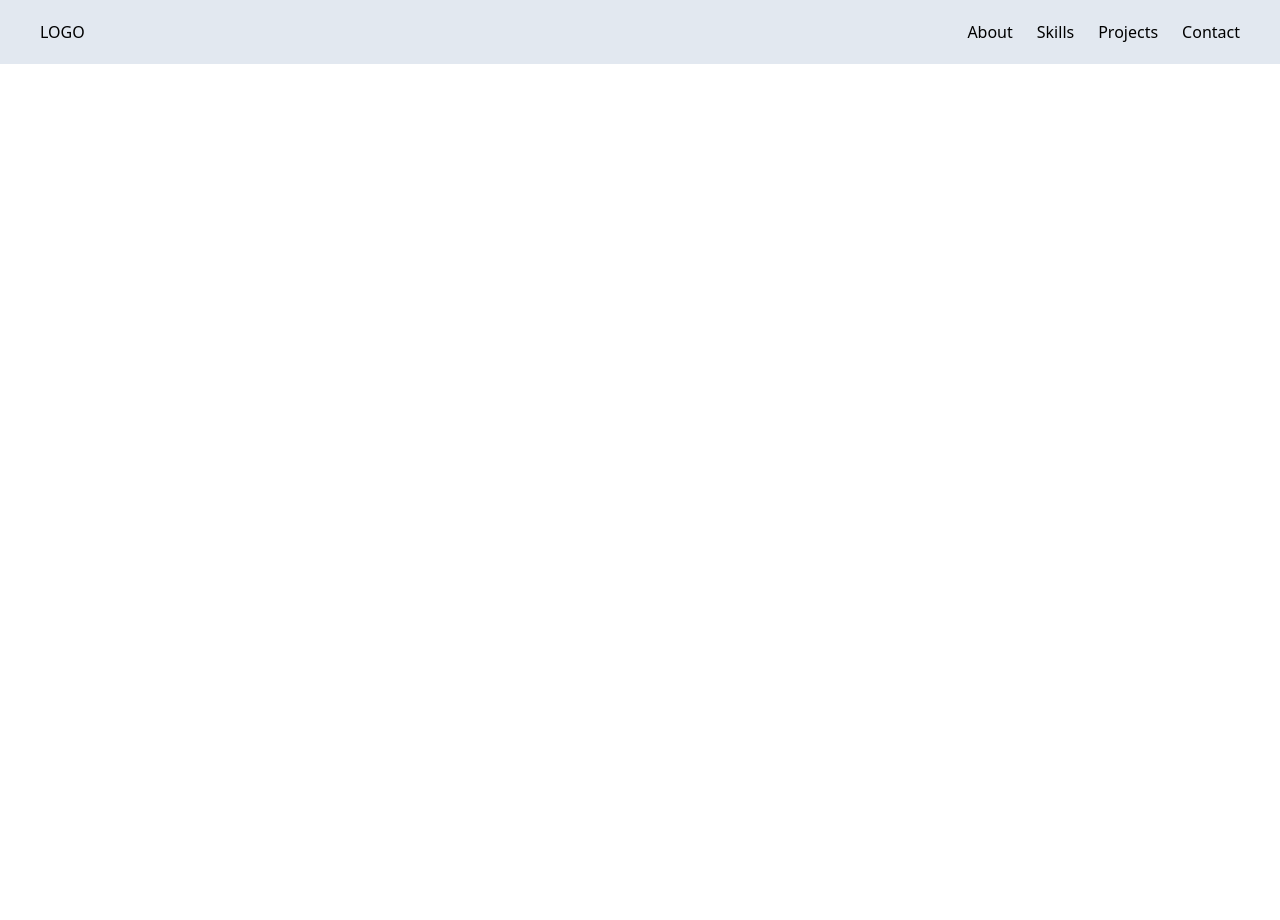
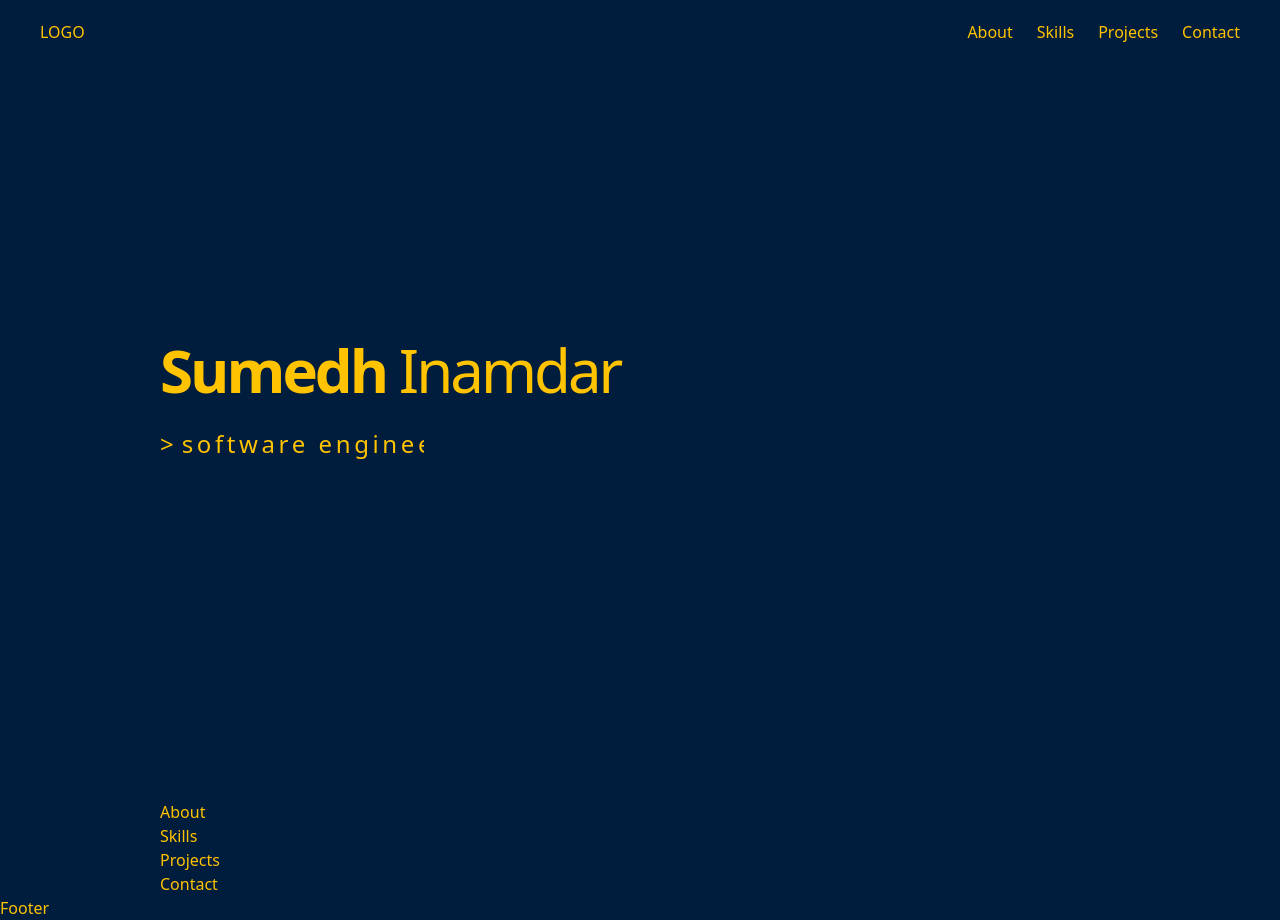
Before and after one commit to sumedh-inamdar/personal-portfolio, a React app: page / in a window 1280 px wide. Before the commit the page ends 800 px from the top, so only its background shows below. Built offline with nearby package versions, Linux system fonts and the light colour scheme.

Commit message:
Added typewriter animation to landing page, layed down skeleton components, configured colors in tailwind config

```diff
--- a/src/components/App.tsx
+++ b/src/components/App.tsx
@@ -1,10 +1,23 @@
 import React from 'react';
 import Header from './header/Header';
+import Main from './main/Main';
+import About from './about/About';
+import Skills from './skills/Skills';
+import Projects from './projects/Projects';
+import Contact from './contact/Contact';
+import Footer from './footer/Footer';
 
 export default function App() {
   return (
-    <div>
+    <div className="bg-darkBlue text-gold">
       <Header />
+      <Main>
+        <About />
+        <Skills />
+        <Projects />
+        <Contact />
+      </Main>
+      <Footer />
     </div>
   );
 }
--- /dev/null
+++ b/src/components/about/About.tsx
@@ -0,0 +1,5 @@
+import React from 'react';
+
+export default function About() {
+  return <div>About</div>;
+}
--- /dev/null
+++ b/src/components/contact/Contact.tsx
@@ -0,0 +1,5 @@
+import React from 'react';
+
+export default function Contact() {
+  return <div>Contact</div>;
+}
--- /dev/null
+++ b/src/components/footer/Footer.tsx
@@ -0,0 +1,5 @@
+import React from 'react';
+
+export default function Footer() {
+  return <div>Footer</div>;
+}
--- a/src/components/header/Header.tsx
+++ b/src/components/header/Header.tsx
@@ -5,7 +5,7 @@ import MobileMenu from './MobileMenu';
 
 export default function Header() {
   return (
-    <header className="h-16 bg-slate-200 flex justify-between px-10 items-center">
+    <header className="fixed inset-x-0 top-0 h-16 bg-slate-200 flex justify-between px-10 items-center">
       <div>LOGO</div>
       <DesktopMenu />
       <MobileMenu />
--- /dev/null
+++ b/src/components/main/Main.tsx
@@ -0,0 +1,32 @@
+import React, { ReactNode } from 'react';
+
+interface MainProps {
+  children: ReactNode;
+}
+
+export default function Main({ children }: MainProps) {
+  return (
+    <main className="block max-w-6xl mx-auto px-24 bg-blue-100">
+      <section className="min-h-screen flex flex-col bg-slate-100 justify-center space-y-7">
+        <h1 className="text-6xl tracking-tighter">
+          <b>Sumedh</b> Inamdar
+        </h1>
+        <h2 className="text-2xl flex items-center">
+          <div>{`> `}</div>
+          <ul className="ml-2 h-8 overflow-hidden typewriter typeEffect">
+            <li className="relative top-0 animateSlide">
+              <span>front-end developer</span>
+            </li>
+            <li className="relative top-0 animateSlide">
+              <span>software engineer</span>
+            </li>
+            <li className="relative top-0 animateSlide">
+              <span>tennis player</span>
+            </li>
+          </ul>
+        </h2>
+      </section>
+      {children}
+    </main>
+  );
+}
--- /dev/null
+++ b/src/components/projects/Projects.tsx
@@ -0,0 +1,5 @@
+import React from 'react';
+
+export default function Projects() {
+  return <div>Projects</div>;
+}
--- /dev/null
+++ b/src/components/skills/Skills.tsx
@@ -0,0 +1,5 @@
+import React from 'react';
+
+export default function Skills() {
+  return <div>Skills</div>;
+}
--- a/src/tailwind.css
+++ b/src/tailwind.css
@@ -1,3 +1,70 @@
 @tailwind base;
 @tailwind components;
 @tailwind utilities;
+
+@layer components {
+  .typewriter {
+    border-right: 0.15em solid orange; /* The typwriter cursor */
+    white-space: nowrap; /* Keeps the content on a single line */
+    letter-spacing: 0.15em;
+  }
+  .animateSlide {
+    animation: slide 10.5s steps(3) infinite;
+  }
+  .animateBlink {
+    animation: blink-caret 0.75s step-end infinite;
+  }
+  .animateTyping {
+    animation: typing 3.5s steps(19, end) infinite;
+  }
+  .typeEffect {
+    animation: typing 10.5s steps(19, end) infinite,
+      blink-caret 0.75s step-end infinite;
+  }
+  .typeEffect-2 {
+    animation: typing 3.5s steps(19, end) infinite,
+      blink-caret 0.75s step-end infinite;
+  }
+  .typeEffect-3 {
+    animation: typing 3.5s steps(19, end) infinite,
+      blink-caret 0.75s step-end infinite;
+  }
+  /* The typing effect */
+  @keyframes typing {
+    0%,
+    33%,
+    66%,
+    100% {
+      width: 0px;
+    }
+    7.5%,
+    25.5% {
+      width: 274px;
+    }
+    40.5%,
+    58.5% {
+      width: 245px;
+    }
+    73.5%,
+    91.5% {
+      width: 178px;
+    }
+  }
+
+  @keyframes slide {
+    100% {
+      top: -96px;
+    }
+  }
+
+  /* The typewriter cursor effect */
+  @keyframes blink-caret {
+    from,
+    to {
+      border-color: transparent;
+    }
+    50% {
+      border-color: orange;
+    }
+  }
+}
--- a/tailwind.config.js
+++ b/tailwind.config.js
@@ -1,6 +1,13 @@
 module.exports = {
   content: ['./src/**/*.{html,js,jsx,ts,tsx}'],
   theme: {
+    colors: {
+      gold: '#ffc300',
+      yellow: '#ffd60a',
+      navyBlue: '#003566',
+      darkBlue: '#001d3d',
+      midnightBlue: '#000814'
+    },
     extend: {}
   },
   plugins: []
```
